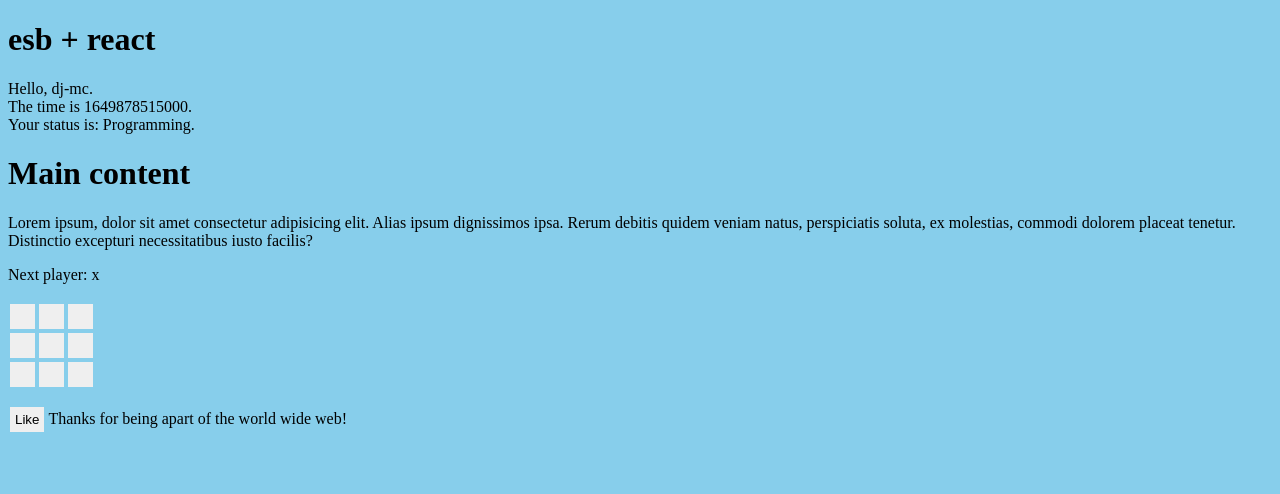
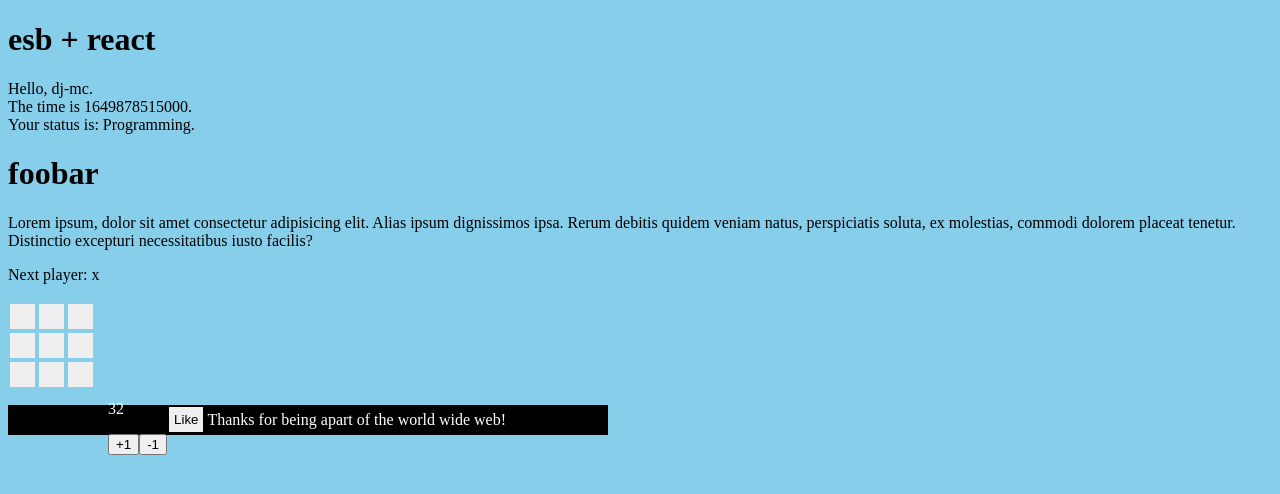
Before and after one commit to dj-mc/esb-r, a React app: page / in a window 1280 px wide. Shown: the top 494 px of the page. Built offline with nearby package versions, Linux system fonts and the light colour scheme.

Commit message:
Counter component module

```diff
--- a/package.json
+++ b/package.json
@@ -17,8 +17,9 @@
     "typescript": "^4.6.3"
   },
   "scripts": {
+    "build": "node build.js",
+    "check": "prettier --check './**/*.{js,ts,jsx,tsx,json,html,css,md}'",
     "lint": "eslint --ext .js,.ts,.jsx,.tsx .",
-    "check": "prettier --check './**/*.{js,ts,jsx,tsx,json,html,css,md}'",
-    "build": "node build.js"
+    "tsc": "tsc src/app.tsx"
   }
 }
--- a/src/app.tsx
+++ b/src/app.tsx
@@ -1,19 +1,20 @@
 import React from 'react';
-import ReactDOM from 'react-dom';
-import Server from 'react-dom/server';
+import * as ReactDOMClient from 'react-dom/client';
+import * as ReactDOMServer from 'react-dom/server';
 import Game from './tic-tac-toe';
 import LikeButton from './like-button';
+import { Counter } from './counter';
 
-const Greet = (props: { name: string; status: string }) => {
+const Greet = ({ name, status }: { name: string; status: string }) => {
   return (
     <div>
       <h1>esb + react</h1>
       <p>
-        Hello, {props.name}.
+        Hello, {name}.
         <br />
         The time is {Date.now()}.
         <br />
-        Your status is: {props.status}.
+        Your status is: {status}.
       </p>
     </div>
   );
@@ -24,19 +25,20 @@ const greet_options = {
   status: 'Programming'
 };
 
-const MyFooter = () => {
+const MyFooter = (props: { message: string }) => {
   return (
     <>
-      <footer>Thanks for being apart of the world wide web!</footer>
+      <footer>{props.message}</footer>
     </>
   );
 };
 
-const App = () => {
+const App = (props: { my_prop: string }) => {
+  const { my_prop } = props;
   return (
     <>
       <Greet {...greet_options} />
-      <h1>Main content</h1>
+      <h1>{my_prop}</h1>
       <p>
         Lorem ipsum, dolor sit amet consectetur adipisicing elit. Alias ipsum
         dignissimos ipsa. Rerum debitis quidem veniam natus, perspiciatis
@@ -44,20 +46,21 @@ const App = () => {
         excepturi necessitatibus iusto facilis?
       </p>
       <Game />
-      <div
-        style={{
-          display: 'flex',
-          justifyContent: 'flex-start',
-          alignItems: 'center'
-        }}
-      >
+      <div id="footer-container">
+        <Counter n={32} />
         <LikeButton />
-        <MyFooter />
+        <MyFooter message="Thanks for being apart of the world wide web!" />
       </div>
     </>
   );
 };
 
-console.log(Server.renderToString(<Greet {...greet_options} />));
+const refresh = () => {
+  ReactDOMClient.createRoot(document.getElementById('root')).render(
+    <App my_prop="foobar" />
+  );
+};
 
-ReactDOM.render(<App />, document.getElementById('root'));
+console.log(ReactDOMServer.renderToString(<Greet {...greet_options} />));
+
+refresh();
--- /dev/null
+++ b/src/counter.tsx
@@ -0,0 +1,22 @@
+import React from 'react';
+
+interface ICounterProps {
+  n: number;
+}
+
+export const Counter: React.FC<ICounterProps> = (props) => {
+  let { n } = props;
+  function click_handler(value: number) {
+    n += value;
+    console.log(value, n);
+    const counter_display = document.getElementById('counter-display');
+    counter_display.innerText = n.toString();
+  }
+  return (
+    <div>
+      <p id="counter-display">{n}</p>
+      <button onClick={() => click_handler(1)}>+1</button>
+      <button onClick={() => click_handler(-1)}>-1</button>
+    </div>
+  );
+};
--- a/static/style.css
+++ b/static/style.css
@@ -21,6 +21,16 @@ button.square {
   border: none;
 }
 
+#footer-container {
+  display: flex;
+  justify-content: center;
+  align-items: center;
+  color: white;
+  background: black;
+  width: 600px;
+  height: 30px;
+}
+
 footer {
   margin: 2px;
 }
```
